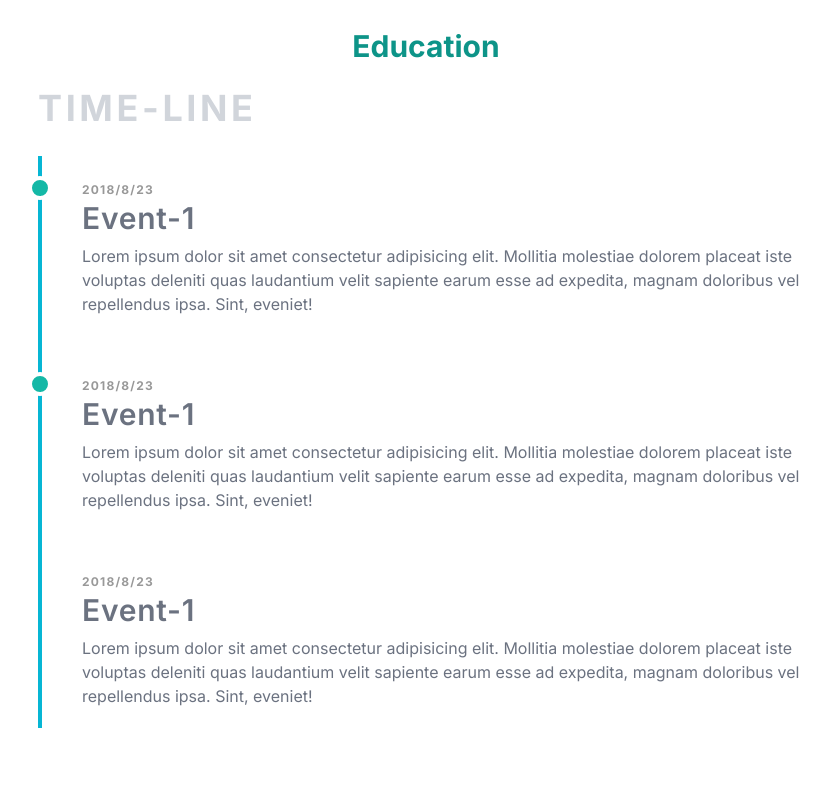
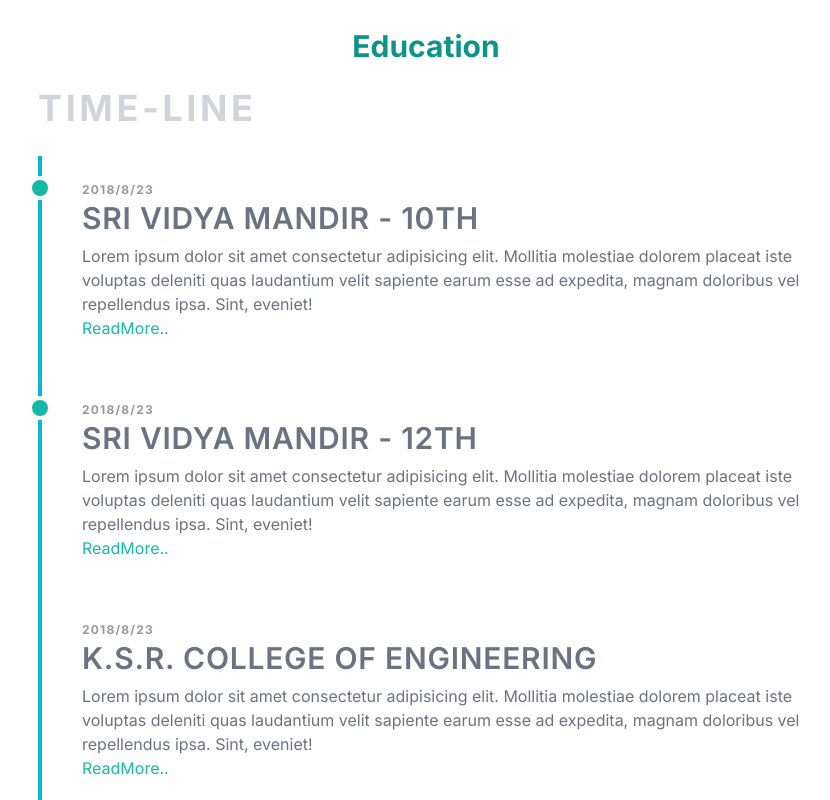
Before and after one commit to bzhack404/my-portfolio, a Next.js app: page / in a window 1280 px wide. Shown: the part 1152-1952 px from the top of the page, without its empty margins (214-1044 px from the left). Before the commit the page ends 1880 px from the top, so only its background shows below. Built offline with nearby package versions, Linux system fonts and the light colour scheme.

Commit message:
my portfolio

```diff
--- a/app/page.tsx
+++ b/app/page.tsx
@@ -8,6 +8,9 @@ import nodeimg from '../public/Picture3.png'
 import reimg from '../public/Picture1.png'
 import { title } from 'process';
 import { useState } from 'react'
+var scl10="https://srividyamandirapm.com/"
+var scl12="https://srividyamandirapm.com/"
+var clg="https://ksrce.ac.in/"
 export default function Home() {
   const [darkMood, setDarkmood] = useState(false);
   return (
@@ -70,24 +73,28 @@ export default function Home() {
                   <div className='dot'></div>
                   <div className='pl-10'>
                     <span className='timeline-date dark:text-white'>2018/8/23</span>
-                    <h3 className='timeline-title dark:text-teal-600'>Event-1</h3>
+                    <h3 className='timeline-title dark:text-teal-600'>SRI VIDYA MANDIR - 10TH</h3>
                     <p className='text-gray-500'>Lorem ipsum dolor sit amet consectetur adipisicing elit. Mollitia molestiae dolorem placeat iste voluptas deleniti quas laudantium velit sapiente earum esse ad expedita, magnam doloribus vel repellendus ipsa. Sint, eveniet!</p>
+                    <a href={scl10} className='text-teal-500 animate-pulse'>ReadMore..</a>
                   </div>
                 </div>
                 <div className='relative'>
                   <div className='dot'></div>
                   <div className='pl-10'>
                     <span className='timeline-date dark:text-white'>2018/8/23</span>
-                    <h3 className='timeline-title dark:text-teal-600'>Event-1</h3>
+                    <h3 className='timeline-title dark:text-teal-600'>SRI VIDYA MANDIR - 12TH</h3>
                     <p className='text-gray-500'>Lorem ipsum dolor sit amet consectetur adipisicing elit. Mollitia molestiae dolorem placeat iste voluptas deleniti quas laudantium velit sapiente earum esse ad expedita, magnam doloribus vel repellendus ipsa. Sint, eveniet!</p>
+                    <a href={scl12} className='text-teal-500 animate-pulse'>ReadMore..</a>
+
                   </div>
                 </div>
                 <div className='relative'>
                   <div className='dot animate-ping'></div>
                   <div className='pl-10'>
                     <span className='timeline-date dark:text-white'>2018/8/23</span>
-                    <h3 className='timeline-title dark:text-teal-600'>Event-1</h3>
+                    <h3 className='timeline-title dark:text-teal-600'>K.S.R. COLLEGE OF ENGINEERING</h3>
                     <p className='text-gray-500'>Lorem ipsum dolor sit amet consectetur adipisicing elit. Mollitia molestiae dolorem placeat iste voluptas deleniti quas laudantium velit sapiente earum esse ad expedita, magnam doloribus vel repellendus ipsa. Sint, eveniet!</p>
+                    <a href={clg} className='text-teal-500 animate-pulse'>ReadMore..</a>
                   </div>
                 </div>
               </div>
```
